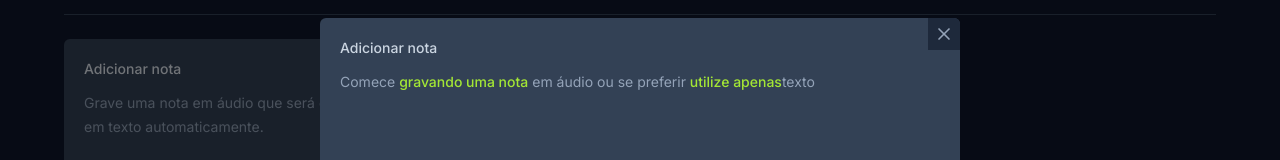
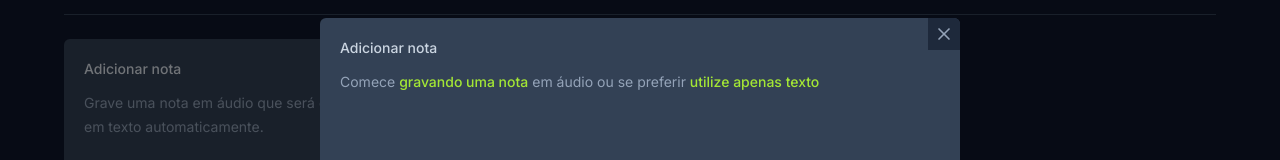
Before and after one commit to Samuelfjr/nlw-expert-notes, a React (Vite) app: page / in a window 1280 px wide. Both pictures are taken after a click on the button 248 px from the left and 306 px from the top of the page. Shown: the part 142-302 px from the top of the page. Built offline with nearby package versions, Linux system fonts and the light colour scheme.

Commit message:
feat: Estrutura Parcial Inserção Nova Nota

```diff
--- a/src/components/new-note-card.tsx
+++ b/src/components/new-note-card.tsx
@@ -1,10 +1,23 @@
 import * as Dialog from "@radix-ui/react-dialog";
 import { X } from "lucide-react";
+import { ChangeEvent, useState } from "react";
 
 export function NewNoteCart() {
+  const [shouldShowOnboarding, setShouldShowOnboarding] = useState(true);
+
+  function handleStartEditor() {
+    setShouldShowOnboarding(false);
+  }
+
+  function handleContentChange(event: ChangeEvent<HTMLTextAreaElement>) {
+    if (event.target.value === "") {
+      setShouldShowOnboarding(true);
+    }
+  }
+
   return (
     <Dialog.Root>
-      <Dialog.Trigger className="rounded-md flex flex-col bg-slate-700 p-5 gap-3 text-left hover:ring-2 hover:ring-slate-600 focus-visible:ring-2 focus-visible:ring-lime-400">
+      <Dialog.Trigger className="rounded-md flex flex-col bg-slate-700 p-5 gap-3 text-left hover:ring-2 hover:ring-slate-600 focus-visible:ring-2 focus-visible:ring-lime-400 outline-none">
         <span className="text-sm font-medium text-slate-200">
           Adicionar nota
         </span>
@@ -25,17 +38,27 @@
               Adicionar nota
             </span>
 
+            {shouldShowOnboarding ? (
               <p className="text-sm leading-6 text-slate-400 ">
                 Comece{" "}
                 <button className="font-medium text-lime-400 hover:underline">
                   gravando uma nota
                 </button>{" "}
                 em áudio ou se preferir{" "}
-              <button className="font-medium text-lime-400 hover:underline">
-                utilize apenas{" "}
+                <button
+                  onClick={handleStartEditor}
+                  className="font-medium text-lime-400 hover:underline"
+                >
+                  utilize apenas texto
                 </button>
-              texto
               </p>
+            ) : (
+              <textarea
+                autoFocus
+                className="text-sm leading-6 text-slate-400 bg-transparent resize-none flex-1 outline-none"
+                onChange={handleContentChange}
+              />
+            )}
           </div>
 
           <button
```
Lines whose indentation alone changed are shown as unchanged.
